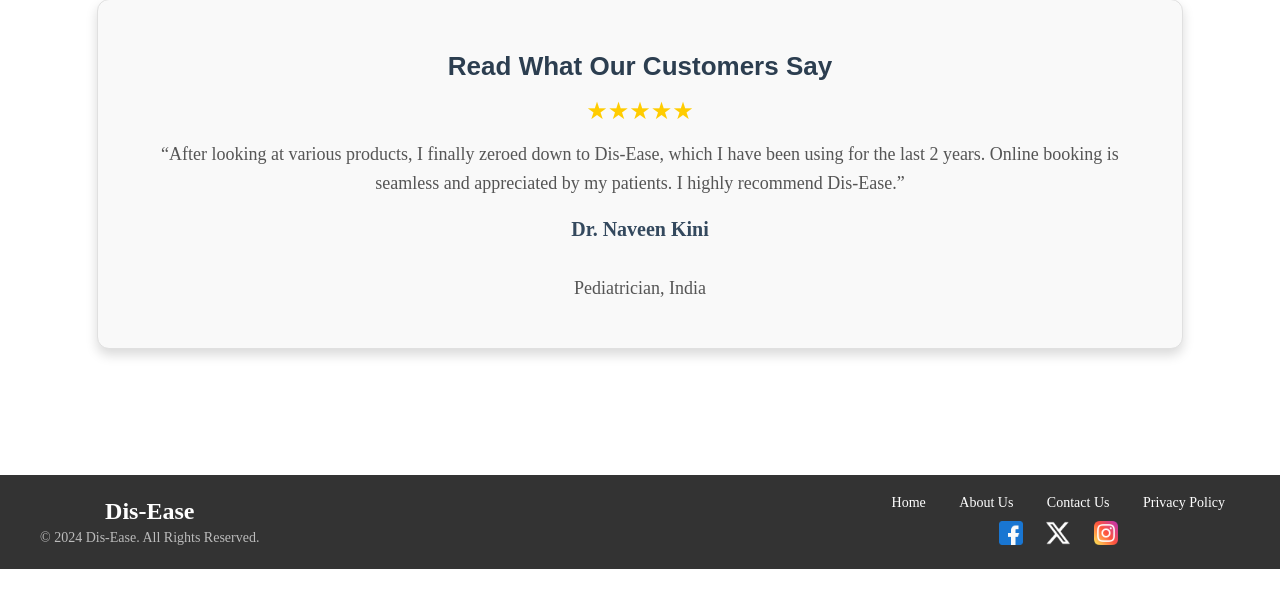
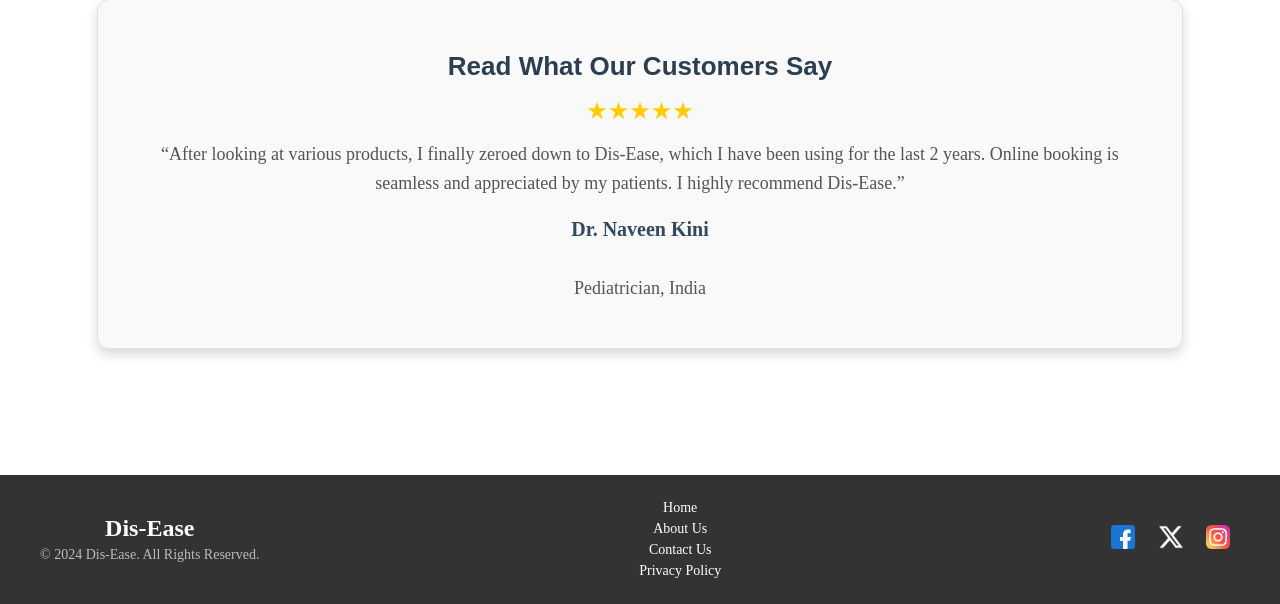
Before and after one commit to UtsavlalShrestha/disease-prediction-and-doctor-booking, a Django app: page / in a window 1280 px wide. Shown: the part 1432-2036 px from the top of the page. Before the commit the page ends 2001 px from the top, so only its background shows below. Run offline with Django 5.2, Linux system fonts and the light colour scheme.

Commit message:
updated footer

```diff
--- a/static/css/footer.css
+++ b/static/css/footer.css
@@ -34,6 +34,7 @@ body {
     flex-wrap: wrap;
 }
 
+/* Footer Left */
 .footer-left h3 {
     margin: 0;
     font-size: 24px;
@@ -44,20 +45,21 @@ body {
     color: #bbb;
 }
 
-.footer-right {
+/* Footer Center */
+.footer-center {
     display: flex;
-    flex-direction: column;
+    flex-direction: column; /* Align links vertically */
+    align-items: center; /* Center align items */
 }
 
 .footer-links {
     list-style: none;
     padding: 0;
-    margin: 0 0 10px;
+    margin: 0;
 }
 
 .footer-links li {
-    display: inline;
-    margin: 0 15px;
+    margin: 5px 0; /* Space between links */
 }
 
 .footer-links a {
@@ -69,6 +71,12 @@ body {
     text-decoration: underline;
 }
 
+/* Footer Right */
+.footer-right {
+    display: flex;
+    align-items: center; /* Align social icons vertically */
+}
+
 .footer-social {
     list-style: none;
     padding: 0;
@@ -76,8 +84,8 @@ body {
 }
 
 .footer-social li {
-    display: inline;
-    margin: 0 10px;
+    display: inline; /* Display social icons in a row */
+    margin: 0 10px; /* Space between social icons */
 }
 
 .footer-social img {
--- a/templates/footer.html
+++ b/templates/footer.html
@@ -1,5 +1,4 @@
 {% load static %}
-
 <link rel="stylesheet" type="text/css" href="/static/css/footer.css">
 <footer class="footer">
     <div class="footer-container">
@@ -8,14 +7,16 @@
             <p>&copy; 2024 Dis-Ease. All Rights Reserved.</p>
         </div>
 
-        <div class="footer-right">
+        <div class="footer-center">
             <ul class="footer-links">
                 <li><a href="#">Home</a></li>
                 <li><a href="#">About Us</a></li>
                 <li><a href="#">Contact Us</a></li>
                 <li><a href="#">Privacy Policy</a></li>
             </ul>
+        </div>
 
+        <div class="footer-right">
             <ul class="footer-social">
                 <li><a href="#"><img src="{% static 'images/facebook.png' %}" alt="Facebook"></a></li>
                 <li><a href="#"><img src="{% static 'images/twitter.png' %}" alt="Twitter"></a></li>
```
